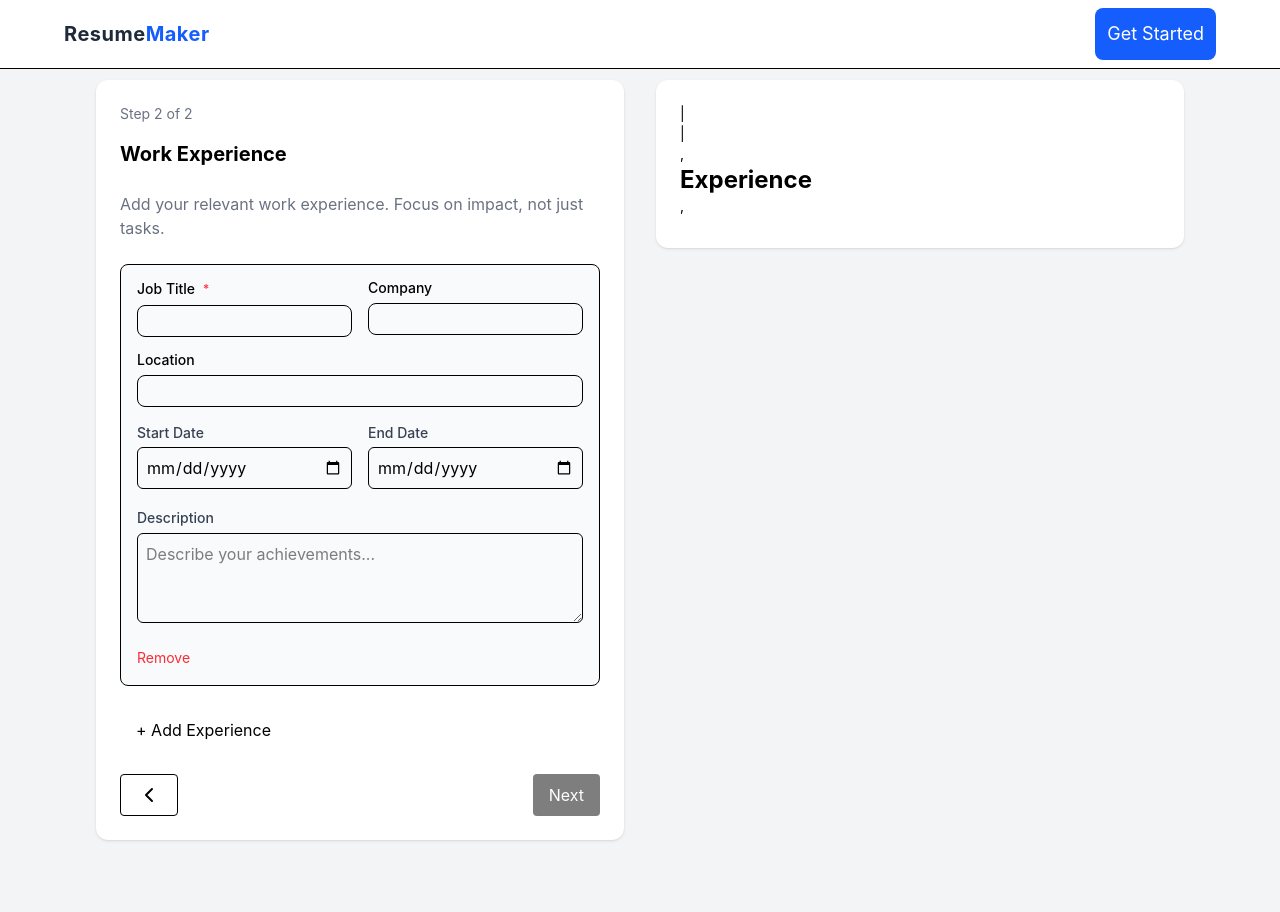
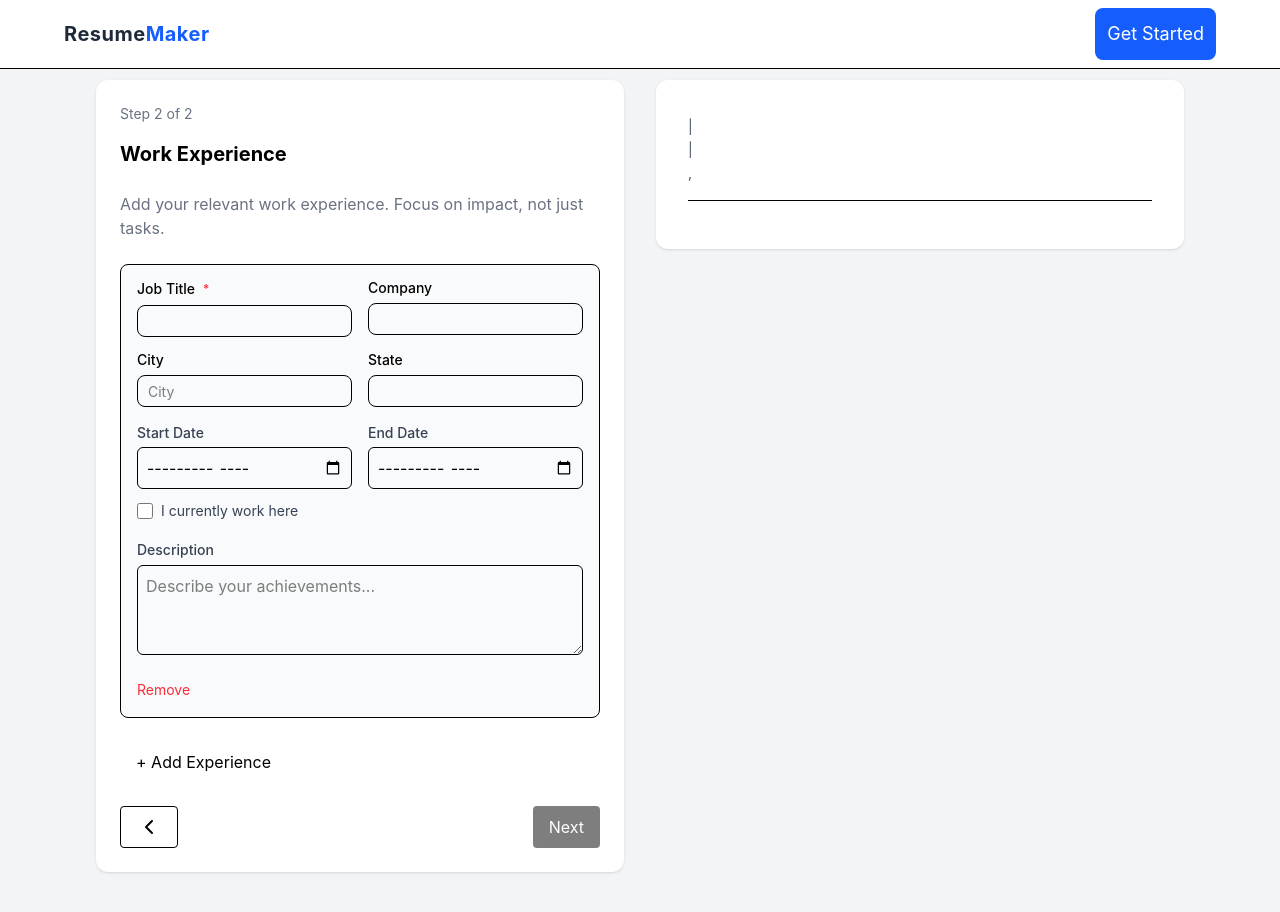
Before and after one commit to Abhavya28/resume-maker, a Next.js app: page /create in a window 1280 px wide. Both pictures are taken after a click on the button "Next". Shown: the top 912 px of the page. Built offline with nearby package versions, Linux system fonts and the light colour scheme.

Commit message:
experience updated

```diff
--- a/src/app/create/page.tsx
+++ b/src/app/create/page.tsx
@@ -3,16 +3,14 @@
 import ResumePreview from "@/src/components/ResumePreview";
 import Experience from "@/src/components/steps/Experience";
 import PersonalDetails from "@/src/components/steps/PersonalDetails";
-import { ExperienceItem } from "@/types";
+import { ExperienceItem, ResumeData } from "@/types";
 
 import { ChevronLeft } from "lucide-react";
 import { useState } from "react";
 
 export default function page() {
   const [step, setStep] = useState(0);
-
-  // ✅ Personal + Experience combined state
-  const [data, setData] = useState({
+  const [data, setData] = useState<ResumeData>({
     firstName: "",
     lastName: "",
     email: "",
@@ -26,10 +24,12 @@ export default function page() {
       {
         jobTitle: "",
         company: "",
-        location: "",
+        city: "",
+        state: "",
         startDate: "",
         endDate: "",
         description: "",
+        isCurrent: false,
       },
     ],
   });
@@ -40,12 +40,16 @@ export default function page() {
 
   const handleExperienceChange = (
     index: number,
-  e: React.ChangeEvent<HTMLInputElement | HTMLTextAreaElement>
+    name: keyof ExperienceItem,
+    value: any
   ) => {
     const updated = [...data.experiences];
 
-  const name = e.target.name as keyof ExperienceItem;
-  updated[index][name] = e.target.value;
+    (updated[index] as any)[name] = value;
+
+    if (name === "isCurrent" && value) {
+      updated[index].endDate = "";
+    }
 
     setData({ ...data, experiences: updated });
   };
@@ -58,10 +62,12 @@ export default function page() {
         {
           jobTitle: "",
           company: "",
-          location: "",
+          city: "",
+          state: "",
           startDate: "",
           endDate: "",
           description: "",
+          isCurrent: false,
         },
       ],
     });
@@ -122,7 +128,7 @@ export default function page() {
         </div>
 
         {/* RIGHT */}
-        <div className="hidden lg:block sticky top-24">
+        <div className="sticky top-24">
           <ResumePreview data={data} />
         </div>
 
--- a/src/components/ResumePreview.tsx
+++ b/src/components/ResumePreview.tsx
@@ -2,28 +2,78 @@ import { ExperienceItem } from "@/types";
 
 export default function ResumePreview({ data }: any) {
 
+
+  const formatDate = (date:any) => {
+    if (!date) return "";
+    const [year, month] = date.split("-");
+    return new Date(year, month - 1).toLocaleString("default", {
+      month: "short",
+      year: "numeric",
+    });
+  };
+
+
   return (
-    <div className="bg-white p-6 shadow rounded-xl text-sm">
+    <div className="bg-white p-8 shadow rounded-xl text-sm leading-relaxed">
 
-      <h1 className="text-2xl font-bold">
-        {data.firstName} {data.lastName}
-      </h1>
-      <p>{data.email} | {data.phone}</p>
-      <p>{data.linkedinURL} | {data.githubURL}</p>
-      <p>{data.cityState}, {data.country}</p>
+      {/* HEADER */}
+      <div className="border-b pb-4 mb-4">
+        <h1 className="text-3xl font-bold tracking-wide">
+          {data.firstName} {data.lastName}
+        </h1>
 
-      <div>
-        <h1 className="text-2xl font-bold">Experience</h1>
-        {data.experiences.map((exp: ExperienceItem,ind: any) =>(
-          <div key={ind} className="mb-2">
-            <p className="font-semibold text-lg">{exp.jobTitle}</p>
-            <p>{exp.company}, {exp.location}</p>
-            <p>{exp.description}</p>
-            <p>{exp.startDate}</p>
-            <p>{exp.endDate}</p>
+        <p className="text-gray-600 mt-1">
+          {data.email} | {data.phone}
+        </p>
+
+        <p className="text-gray-600">
+          {data.linkedinURL} | {data.githubURL}
+        </p>
+
+        <p className="text-gray-600">
+          {data.cityState}, {data.country}
+        </p>
+      </div>
+
+      {/* EXPERIENCE */}
+      {data.experiences.some(
+        (exp: ExperienceItem) => exp.jobTitle || exp.company
+      ) && (
+          <div className="mt-4">
+            <h2 className="text-lg font-semibold pb-1 mb-1">
+              EXPERIENCE
+            </h2>
+
+            {data.experiences.map((exp: ExperienceItem, ind: number) => {
+              if (!exp.jobTitle && !exp.company) return null;
+
+              return (
+                <div key={ind} className="mb-2">
+                  <div className="flex justify-between">
+                    <h3 className="font-semibold text-base">
+                      {exp.jobTitle}
+                    </h3>
+
+                    <p className="text-gray-500 text-xs">
+                      {formatDate(exp.startDate)} –{" "}
+                      {exp.isCurrent ? "Present" : formatDate(exp.endDate)}
+                    </p>
+                  </div>
+
+                  <p className="text-gray-700 italic text-sm">
+                    {exp.company} {exp.city}, {exp.state}
+                  </p>
+
+                  {/* Description */}
+                  <p className="mt-1 text-gray-800">
+                    {exp.description}
+                  </p>
+
+                </div>
+              );
+            })}
           </div>
-        ))}
-      </div>
+        )}
 
     </div>
   );
--- a/src/components/steps/Experience.tsx
+++ b/src/components/steps/Experience.tsx
@@ -7,9 +7,8 @@ interface Props {
     data: ExperienceItem[];
     onChange: (
         index: number,
-        e:
-            | React.ChangeEvent<HTMLInputElement>
-            | React.ChangeEvent<HTMLTextAreaElement>
+        name: keyof ExperienceItem,
+        value: any
     ) => void;
     addExperience: () => void;
     removeExperience: (index: number) => void;
@@ -39,7 +38,9 @@ export default function Experience({
                             name="jobTitle"
                             id={`jobTitle-${index}`}
                             value={exp.jobTitle}
-                            onChange={(e) => onChange(index, e)}
+                            onChange={(e) =>
+                                onChange(index, e.target.name as keyof ExperienceItem, e.target.value)
+                            }
                             required
                         />
 
@@ -48,44 +49,88 @@ export default function Experience({
                             name="company"
                             id={`company-${index}`}
                             value={exp.company}
-                            onChange={(e) => onChange(index, e)}
+                            onChange={(e) =>
+                                onChange(index, e.target.name as keyof ExperienceItem, e.target.value)
+                            }
                         />
                     </div>
 
+                    <div className="grid grid-cols-2 gap-4">
                         <FormField
-                        label="Location"
-                        name="location"
-                        id={`location-${index}`}
-                        value={exp.location}
-                        onChange={(e) => onChange(index, e)}
+                            label="City"
+                            name="city"
+                            id="city"
+                            placeholder="City"
+                            value={exp.city}
+                            onChange={(e) =>
+                                onChange(index, e.target.name as keyof ExperienceItem, e.target.value)
+                            }
                         />
 
+                        <FormField
+                            label="State"
+                            name="state"
+                            id="state"
+                            placeholder=""
+                            value={exp.state}
+                            onChange={(e) =>
+                                onChange(index, e.target.name as keyof ExperienceItem, e.target.value)
+                            }
+                        />
+                    </div>
+
+                    <div className="space-y-3">
+
+                        {/* Dates row */}
                         <div className="grid grid-cols-2 gap-4">
 
                             <div className="flex flex-col">
-                            <label className="text-sm font-medium text-gray-700">
+                                <label className="text-sm font-medium text-gray-700 mb-1">
                                     Start Date
                                 </label>
                                 <input
-                                type="date"
+                                    type="month"
                                     name="startDate"
                                     value={exp.startDate}
-                                onChange={(e) => onChange(index, e)}
-                                className="mt-1 p-2 border rounded-md outline-none focus:ring-2 focus:ring-primary"
+                                    onChange={(e) =>
+                                        onChange(index, e.target.name as keyof ExperienceItem, e.target.value)
+                                    }
+                                    className="p-2 border rounded-md outline-none focus:ring-2 focus:ring-primary"
                                 />
                             </div>
 
                             <div className="flex flex-col">
-                            <label className="text-sm font-medium text-gray-700">
+                                <label className="text-sm font-medium text-gray-700 mb-1">
                                     End Date
                                 </label>
                                 <input
-                                type="date"
+                                    type="month"
                                     name="endDate"
                                     value={exp.endDate}
-                                onChange={(e) => onChange(index, e)}
-                                className="mt-1 p-2 border rounded-md outline-none focus:ring-2 focus:ring-primary"
+                                    disabled={exp.isCurrent}
+                                    onChange={(e) =>
+                                        onChange(index, e.target.name as keyof ExperienceItem, e.target.value)
+                                    }
+                                    className="p-2 border rounded-md outline-none focus:ring-2 focus:ring-primary disabled:bg-gray-100 disabled:cursor-not-allowed"
                                 />
+                            </div>
+
+                        </div>
+
+                        {/* Checkbox below (clean UX) */}
+                        <div className="flex items-center gap-2 mt-1">
+                            <input
+                                type="checkbox"
+                                checked={exp.isCurrent}
+                                onChange={(e) =>
+                                    onChange(index, "isCurrent", e.target.checked)
+                                }
+                                className="w-4 h-4 accent-black cursor-pointer"
+                            />
+
+                            <label className="text-sm text-gray-700 cursor-pointer">
+                                I currently work here
+                            </label>
                         </div>
 
                     </div>
@@ -97,7 +142,9 @@ export default function Experience({
                         <textarea
                             name="description"
                             value={exp.description}
-                            onChange={(e) => onChange(index, e)}
+                            onChange={(e) =>
+                                onChange(index, e.target.name as keyof ExperienceItem, e.target.value)
+                            }
                             className="w-full mt-1 p-2 border rounded-md outline-none focus:ring-2 focus:ring-primary"
                             rows={3}
                             placeholder="Describe your achievements..."
--- a/types/index.ts
+++ b/types/index.ts
@@ -1,3 +1,15 @@
+export interface ResumeData {
+  firstName: string;
+  lastName: string;
+  email: string;
+  phone: string;
+  linkedinURL: string;
+  githubURL: string;
+  cityState: string;
+  country: string;
+  experiences: ExperienceItem[];
+}
+
 export interface PersonalDetailsItem {
   firstName: string;
   lastName: string;
@@ -12,8 +24,10 @@ export interface PersonalDetailsItem {
 export interface ExperienceItem {
   jobTitle: string;
   company: string;
-  location: string;
+  city: string;
+  state: string;
   startDate: string;
   endDate: string;
   description: string;
+  isCurrent: false;
 }
```
Lines whose indentation alone changed are shown as unchanged.
